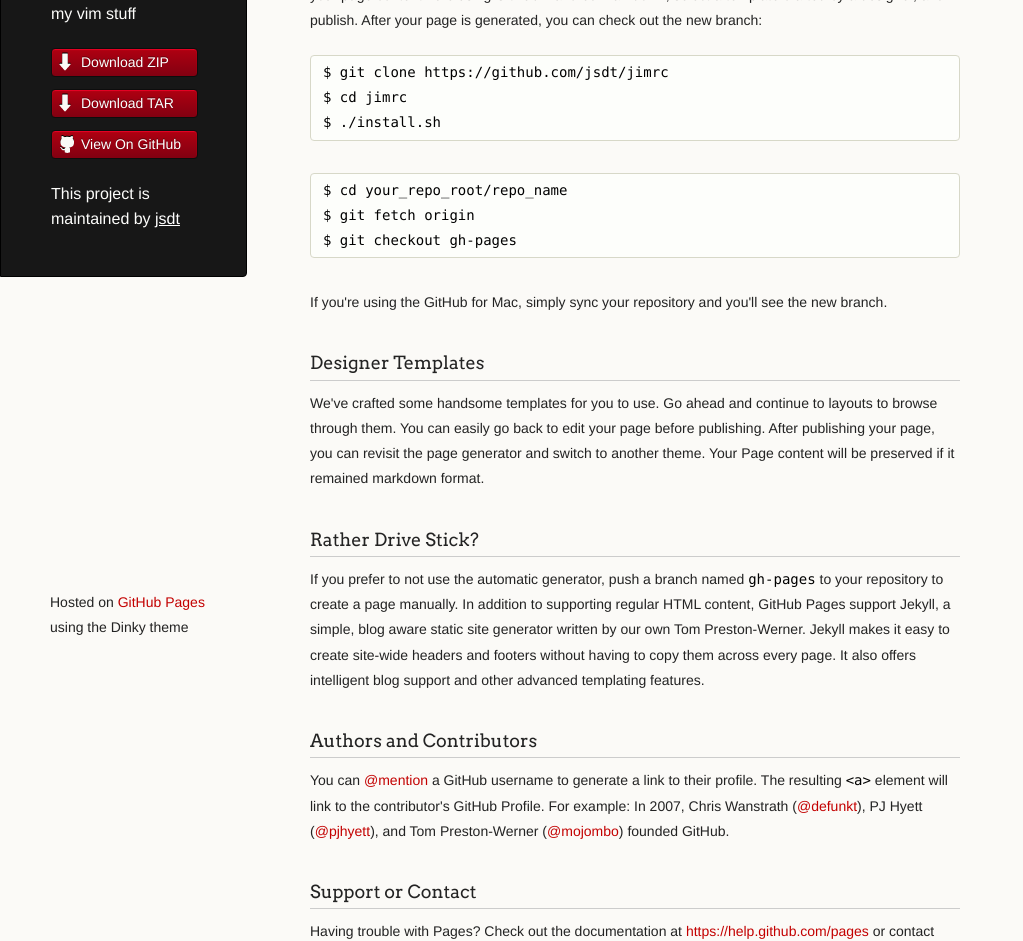
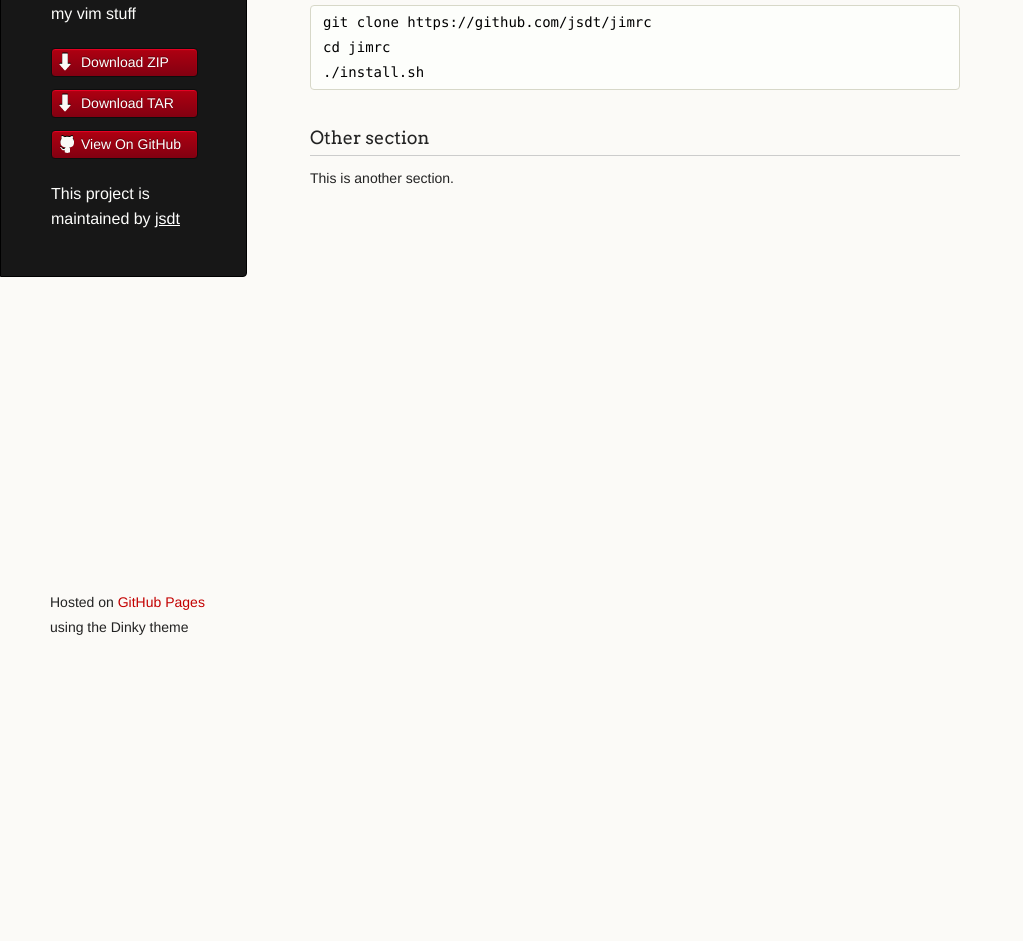
Before and after one commit to jsdt/jimrc, a plain HTML site: page index.html in a window 1280 px wide. Shown: the part 128-1069 px from the top of the page, without its empty margins (0-1023 px from the left). After the commit the page ends 800 px from the top, so only its background shows below. Drawn offline with Linux system fonts and the light colour scheme.

```diff
--- a/index.html
+++ b/index.html
@@ -31,41 +31,19 @@
       </header>
       <section>
         <h3>
-<a id="welcome-to-github-pages" class="anchor" href="#welcome-to-github-pages" aria-hidden="true"><span class="octicon octicon-link"></span></a>Welcome to GitHub Pages.</h3>
+<a id="welcome-to-this-page" class="anchor" href="#welcome-to-this-page" aria-hidden="true"><span class="octicon octicon-link"></span></a>Welcome to This Page.</h3>
 
-<p>This automatic page generator is the easiest way to create beautiful pages for all of your projects. Author your page content here using GitHub Flavored Markdown, select a template crafted by a designer, and publish. After your page is generated, you can check out the new branch:</p>
+<p>Here is how to install it:</p>
 
-<pre><code>$ git clone https://github.com/jsdt/jimrc
-$ cd jimrc
-$ ./install.sh
+<pre><code>git clone https://github.com/jsdt/jimrc
+cd jimrc
+./install.sh
 </code></pre>
 
-<pre><code>$ cd your_repo_root/repo_name
-$ git fetch origin
-$ git checkout gh-pages
-</code></pre>
+<h3>
+<a id="other-section" class="anchor" href="#other-section" aria-hidden="true"><span class="octicon octicon-link"></span></a>Other section</h3>
 
-<p>If you're using the GitHub for Mac, simply sync your repository and you'll see the new branch.</p>
-
-<h3>
-<a id="designer-templates" class="anchor" href="#designer-templates" aria-hidden="true"><span class="octicon octicon-link"></span></a>Designer Templates</h3>
-
-<p>We've crafted some handsome templates for you to use. Go ahead and continue to layouts to browse through them. You can easily go back to edit your page before publishing. After publishing your page, you can revisit the page generator and switch to another theme. Your Page content will be preserved if it remained markdown format.</p>
-
-<h3>
-<a id="rather-drive-stick" class="anchor" href="#rather-drive-stick" aria-hidden="true"><span class="octicon octicon-link"></span></a>Rather Drive Stick?</h3>
-
-<p>If you prefer to not use the automatic generator, push a branch named <code>gh-pages</code> to your repository to create a page manually. In addition to supporting regular HTML content, GitHub Pages support Jekyll, a simple, blog aware static site generator written by our own Tom Preston-Werner. Jekyll makes it easy to create site-wide headers and footers without having to copy them across every page. It also offers intelligent blog support and other advanced templating features.</p>
-
-<h3>
-<a id="authors-and-contributors" class="anchor" href="#authors-and-contributors" aria-hidden="true"><span class="octicon octicon-link"></span></a>Authors and Contributors</h3>
-
-<p>You can <a href="https://github.com/blog/821" class="user-mention">@mention</a> a GitHub username to generate a link to their profile. The resulting <code>&lt;a&gt;</code> element will link to the contributor's GitHub Profile. For example: In 2007, Chris Wanstrath (<a href="https://github.com/defunkt" class="user-mention">@defunkt</a>), PJ Hyett (<a href="https://github.com/pjhyett" class="user-mention">@pjhyett</a>), and Tom Preston-Werner (<a href="https://github.com/mojombo" class="user-mention">@mojombo</a>) founded GitHub.</p>
-
-<h3>
-<a id="support-or-contact" class="anchor" href="#support-or-contact" aria-hidden="true"><span class="octicon octicon-link"></span></a>Support or Contact</h3>
-
-<p>Having trouble with Pages? Check out the documentation at <a href="https://help.github.com/pages">https://help.github.com/pages</a> or contact <a href="mailto:support@github.com">support@github.com</a> and we’ll help you sort it out.</p>
+<p>This is another section.</p>
       </section>
       <footer>
         <p><small>Hosted on <a href="http://pages.github.com">GitHub Pages</a> using the Dinky theme</small></p>
```
Also changed, not shown: params.json (+1 -1 lines).
